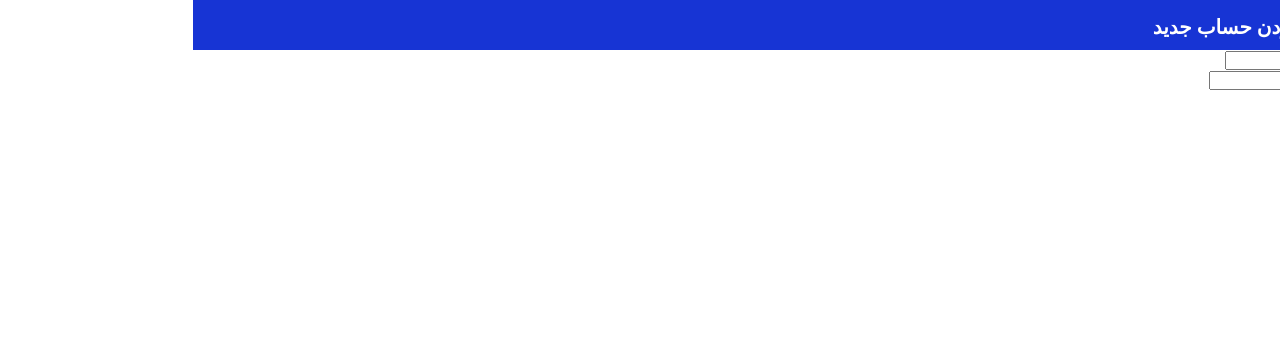
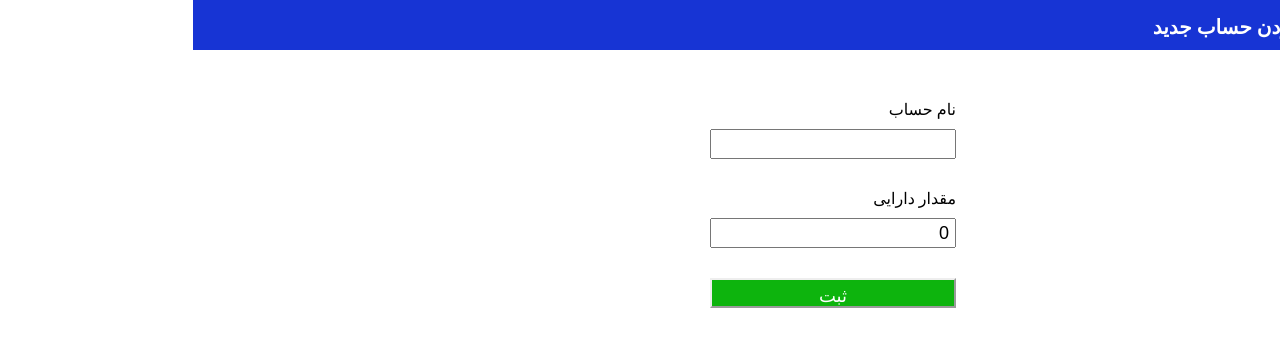
Before and after one commit to HasanKazemi/Budget-Management, a React (Vite) app: page /wallets/addNewWallet in a window 1280 px wide. Shown: the top 346 px of the page. Built offline with nearby package versions, Linux system fonts and the light colour scheme.

Commit message:
styling add wallet form

```diff
--- a/src/pages/AddWallet.jsx
+++ b/src/pages/AddWallet.jsx
@@ -1,6 +1,7 @@
 import React, { useState } from 'react'
 import { useDispatch, useSelector } from 'react-redux'
 import { addWallet } from '../redux/slices/walletSlice'
+import "../styles/addWallet.css"
 
 const AddWallet = () => {
 
@@ -32,17 +33,17 @@ const AddWallet = () => {
     }
 
   return (
-    <div>
+    <div className='addWalletContainer'>
         <form onSubmit={handleSubmit}>
-            <div>
+            <div className='row'>
                 <label htmlFor="walletLabel">نام حساب</label>
                 <input type="text" name="walletLabel" id="walletLabel" value={formData.walletLabel} onChange={handleChange} />
             </div>
-            <div>
+            <div className='row'>
                 <label htmlFor="assetAmount">مقدار دارایی</label>
                 <input type="number" name="assetAmount" id="assetAmount" value={formData.assetAmount} onChange={handleChange} />
             </div>
-            <div>
+            <div className='row'>
                 <button type="submit">ثبت</button>
             </div>
         </form>
--- /dev/null
+++ b/src/styles/addWallet.css
@@ -0,0 +1,25 @@
+.addWalletContainer {
+    display: flex;
+    justify-content: center;
+    margin-top: 50px;
+
+    .row {
+        display: flex;
+        flex-direction: column;
+        gap: 10px;
+    }
+
+    input,button {
+        width: 100%;
+        height: 30px;
+        margin-bottom: 30px;
+        padding: 5px;
+        font-size: 18px;
+    }
+
+    button {
+        cursor: pointer;
+        color: white;
+        background-color: rgb(13, 180, 13);
+    }
+}
```
